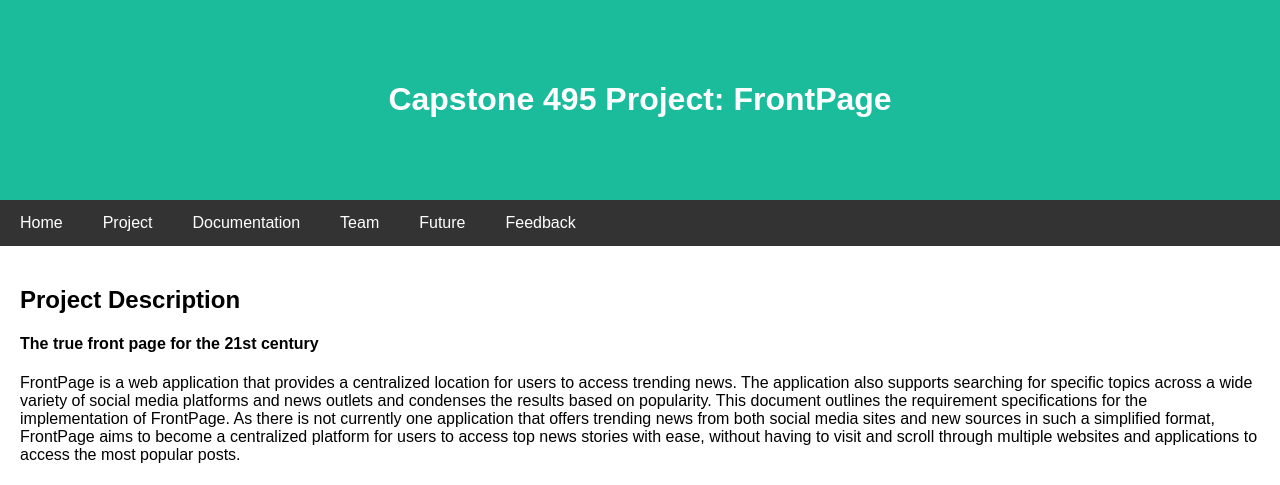
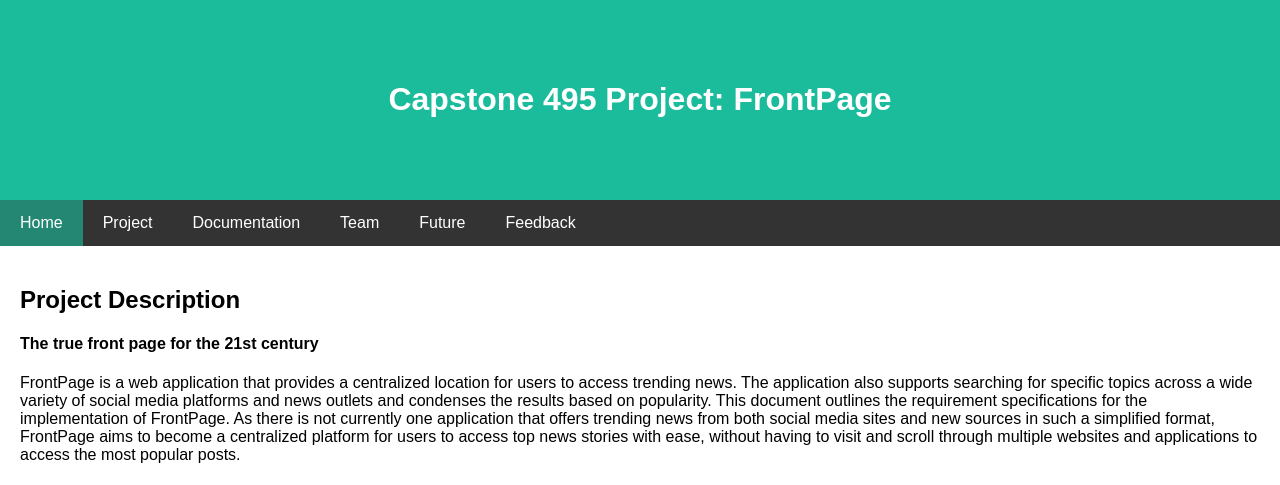
Before and after one commit to mbindewald/frontpage, a PHP site: page /cs495Project.html in a window 1280 px wide. Shown: the top 485 px of the page. Run offline with PHP 8.4, Linux system fonts and the light colour scheme.

Commit message:
updating links

```diff
--- a/aboutus.html
+++ b/aboutus.html
@@ -51,7 +51,7 @@ body {
   <a href="cs495Project.html">Home</a>
   <a href="#">Project</a>
   <a href="documentation.html">Documentation</a>
-  <a href="#aboutus.html">Team</a>
+  <a href="#aboutus.html" class = "active-tab">Team</a>
   <a href="#">Future</a>
   <a href="#">Feedback</a>
 
--- a/cs495Project.html
+++ b/cs495Project.html
@@ -56,7 +56,7 @@ body {
 
 <!-- Navigation Bar -->
 <div class="navbar">
-  <a href="cs495Project.html"><Home<class="active">Home<class="active"> </a>
+  <a href="cs495Project.html" class="active-tab">Home</a>
   <a href="#">Project</a>
   <a href="documentation.html">Documentation</a>
   <a href="aboutus.html">Team</a>
--- a/cs495style.css
+++ b/cs495style.css
@@ -37,6 +37,11 @@ body {
     color: black;
 }
 
+.active-tab {
+    background-color: #1abc9c9e;
+    color: black;
+}
+
 /* Fake image, just for this example */
 .fakeimg {
     background-color: #aaa;
--- a/documentation.html
+++ b/documentation.html
@@ -57,7 +57,7 @@ body {
 <div class="navbar">
   <a href="cs495Project.html">Home</a>
   <a href="#">Project</a>
-  <a href="documentation.html">Documentation</a>
+  <a href="documentation.html" class="active-tab">Documentation</a>
   <a href="aboutus.html">Team</a>
   <a href="#">Future</a>
   <a href="#">Feedback</a>
```
